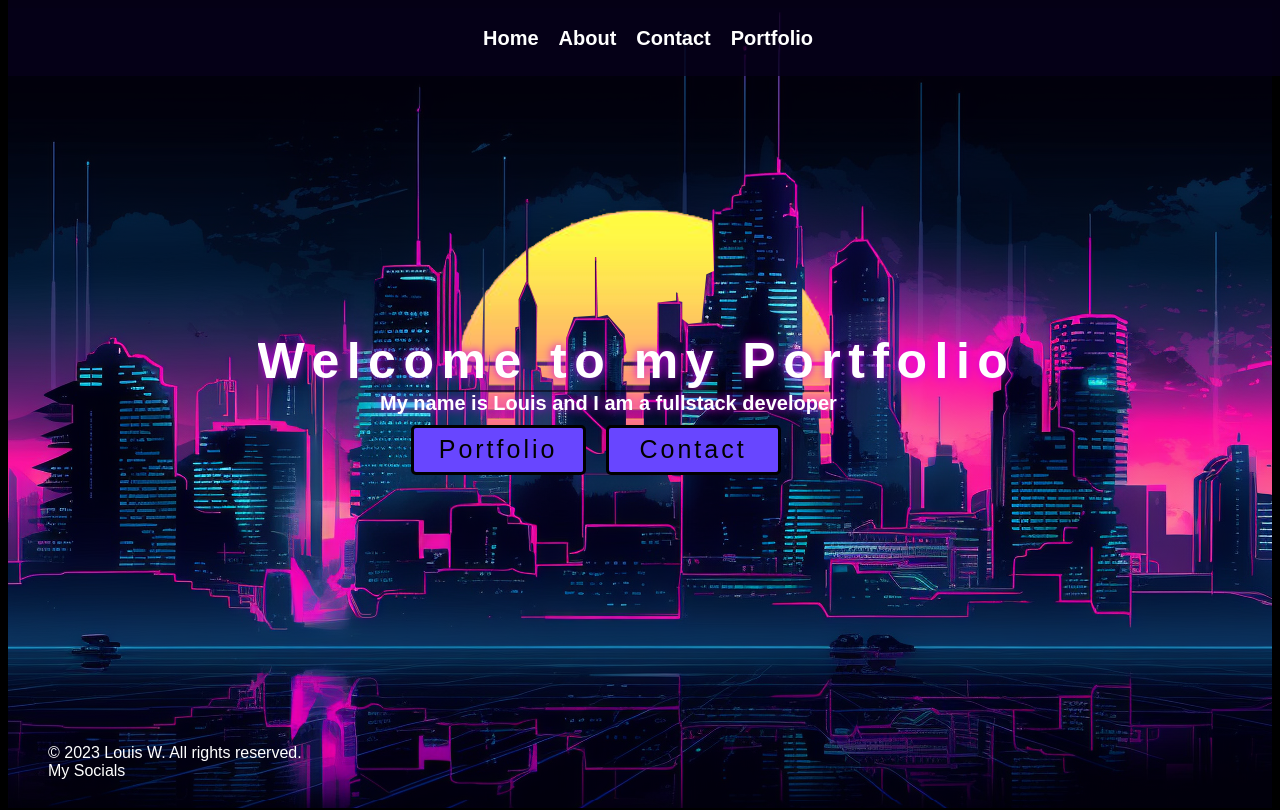
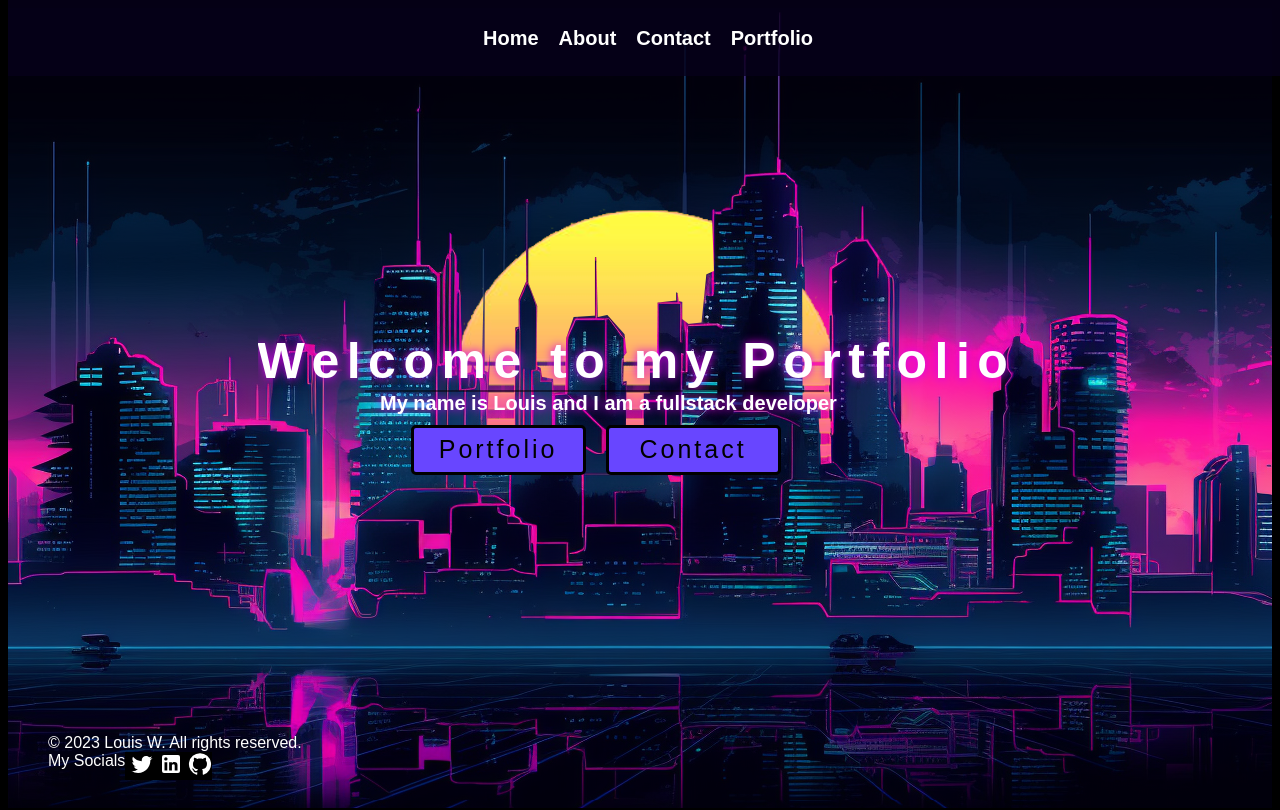
Before and after one commit to LouisWdev/Louis-react-portfolio, a React (Vite) app: page / in a window 1280 px wide. Shown: the top 810 px of the page. Built offline with nearby package versions, Linux system fonts and the light colour scheme.

Commit message:
Added footer Social media icons

```diff
--- a/package.json
+++ b/package.json
@@ -10,6 +10,10 @@
     "preview": "vite preview"
   },
   "dependencies": {
+    "@emotion/react": "^11.11.3",
+    "@emotion/styled": "^11.11.0",
+    "@mui/icons-material": "^5.15.1",
+    "@mui/material": "^5.15.1",
     "particles.js": "^2.0.0",
     "react": "^18.2.0",
     "react-dom": "^18.2.0",
--- a/src/Pages/About.tsx
+++ b/src/Pages/About.tsx
@@ -84,7 +84,9 @@ const About = () => {
           The decentralized crypto market has been booming and lots of people and businesses are using it and yet there are people that are missing, as for me<br />
           I have been studying this market ever since it has been becoming mainstream and am planning on working on some projects that has to do with this trend<br />
       </Description>
-      <Title>AI</Title>
+      <Title>
+        AI
+      </Title>
       <Description>
           From a young age I have had a passion and interest in sci fi and I fell in love with the genre, And I have been waiting for the chance to learn about AI and now that it has been<br />
           becoming popular I have been having a keen interest in AI technology and I see it as an essential part in humanity's strive towards the future so I am expecting to be working on some AI projects.
--- a/src/Pages/Contact.tsx
+++ b/src/Pages/Contact.tsx
@@ -82,7 +82,7 @@ const Button = styled.button`
 const Contact = () => {
   return (
     <Section id='Contact'>
-    <FormContainer>
+     <FormContainer>
       <Form>
         <FormGroup>
           <Label htmlFor="name">Name</Label>
@@ -112,7 +112,7 @@ const Contact = () => {
         </FormGroup>
         <Button type="submit">Submit</Button>
       </Form>
-    </FormContainer>
+     </FormContainer>
     </Section>
   )
 }
--- a/src/Pages/Home.tsx
+++ b/src/Pages/Home.tsx
@@ -142,13 +142,10 @@ const Home = () => {
          </BackgroundSection>
       </Section>
         {/*ABOUT ME SECTION*/}
-
         <About />
 
         {/*CONTACT SECTION*/}
-
         <Contact />
-
     </>
   );
 };
--- a/src/components/Footer.tsx
+++ b/src/components/Footer.tsx
@@ -1,4 +1,7 @@
 import styled from 'styled-components';
+import TwitterIcon from '@mui/icons-material/Twitter';
+import LinkedInIcon from '@mui/icons-material/LinkedIn';
+import GitHubIcon from '@mui/icons-material/GitHub';
 
 const FooterContainer = styled.div`
      display: inline-block;
@@ -13,21 +16,48 @@ const FooterContainer = styled.div`
      margin-left: 40px;
 `;
 
+const TwitterIconContainer = styled.div`
+    padding-left: 5px;
+    cursor: pointer;
+`;
+
+const LinkedInIconContainer = styled.div`
+   padding-left: 5px;
+   cursor: pointer;
+`;
+
+const GitHubIconContainer = styled.div`
+   padding-left: 5px;
+   cursor: pointer;
+`;
+
 const Text = styled.div`
    background-color: transparent;
 `;
 
 const Socials = styled.div`
    background-color: transparent;
+   display: flex;
 `;
 
 const Footer = () => {
   return (
-    <FooterContainer>
-             <Text>© 2023 Louis W. All rights reserved.</Text>
-             <Socials>My Socials</Socials>
+      <FooterContainer>
+              <Text>© 2023 Louis W. All rights reserved.</Text>
+              <Socials>My Socials
+                <TwitterIconContainer>
+                      <TwitterIcon />
+                </TwitterIconContainer>
 
-    </FooterContainer>
+                <LinkedInIconContainer>
+                      <LinkedInIcon />
+                </LinkedInIconContainer>
+
+                <GitHubIconContainer>
+                    <GitHubIcon/>
+                </GitHubIconContainer>
+              </Socials>
+      </FooterContainer>
   )
 }
 
```
Also changed, not shown: 1 other file (tests, documents, lock files or other folders). Lines whose indentation alone changed are shown as unchanged.
